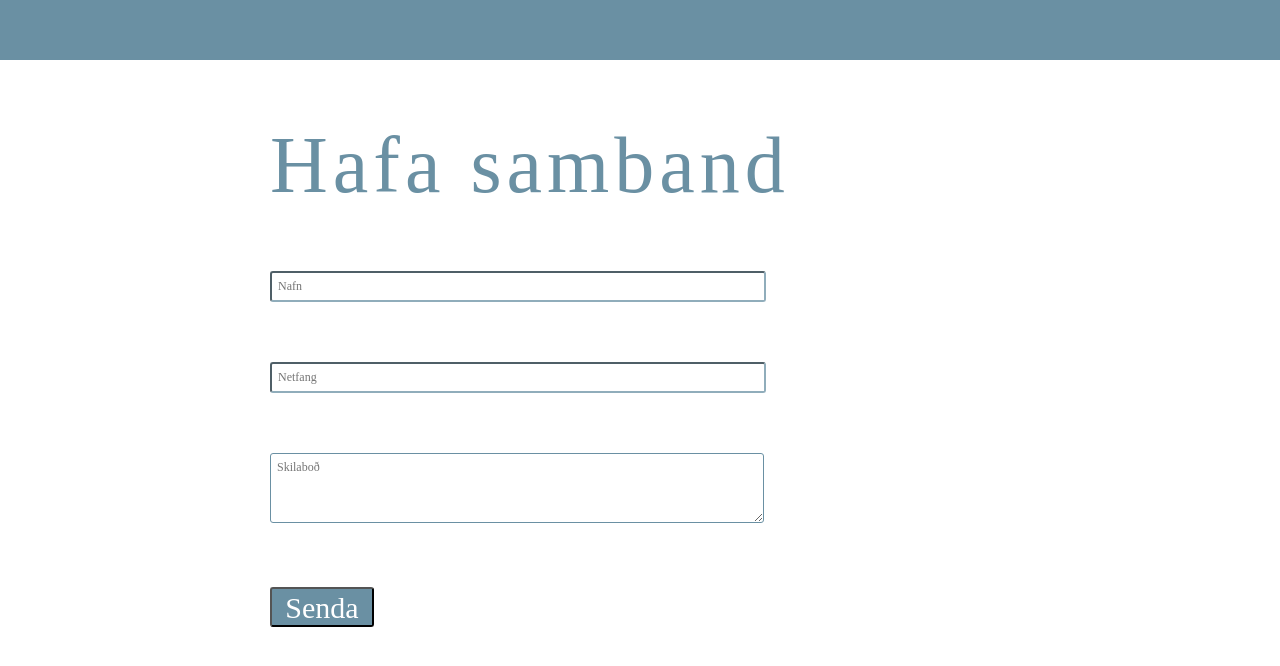
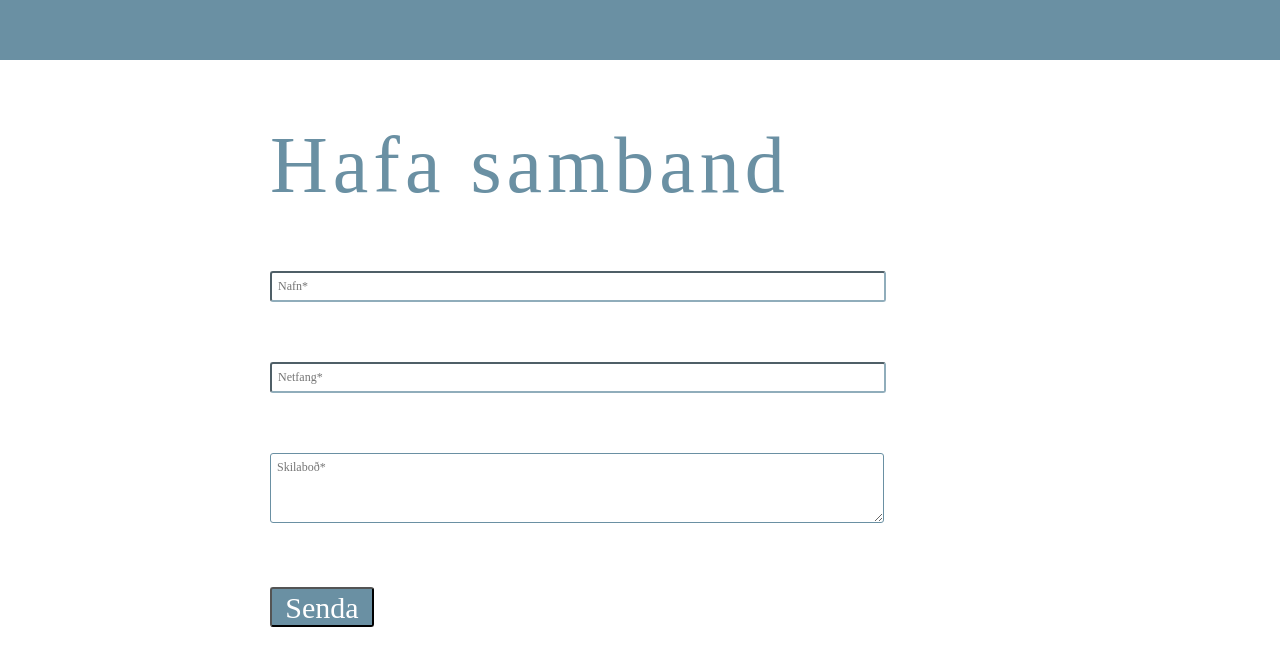
Before and after one commit to Spjara/spjara-info-page, a React (Create React App) app: page / in a window 1280 px wide. Shown: the part 2340-3006 px from the top of the page. Built offline with nearby package versions, Linux system fonts and the light colour scheme.

Commit message:
Change input width to % for scaleness

```diff
--- a/src/components/Contact/Contact.tsx
+++ b/src/components/Contact/Contact.tsx
@@ -19,6 +19,7 @@ const Title = styled.div`
   color: #6a90a3;
   padding: 60px 0 0 30px;
   letter-spacing: 5px;
+  width: 75%;
 `;
 
 const Input = styled.input`
@@ -29,7 +30,7 @@ const Input = styled.input`
   border-color: #90adbb;
   margin: 100;
   font-size: 1.5vh;
-  width: 60vh;
+  width: 75%;
   color: #3a535f;
 `;
 
@@ -43,13 +44,13 @@ const Message = styled.textarea`
   margin: 100;
   font-size: 1.5vh;
   color: #3a535f;
-  width: 60vh;
+  width: 75%;
   height: 7vh;
 `;
 
 const Button = styled.button`
   font-size: 1em;
-  margin: 60px 0 0 30px;
+  margin: 60px 0 20px 30px;
   border-radius: 3px;
   width: 104px;
   height: 40px;
@@ -116,9 +117,9 @@ function Contact() {
       <Content>
         <Title>Hafa samband</Title>
         <Form onSubmit={handleSubmit(onSubmit)}>
-         <Input name="name" placeholder="Nafn" type="text" ref={register({ required: true})} ></Input>
-         <Input name="email" placeholder="Netfang" type="text" ref={register({ required: true})}></Input>
-         <Message placeholder="Skilaboð" name="msg" ref={register({ required: true})}></Message>
+         <Input name="name" placeholder="Nafn*" type="text" ref={register({ required: true})} ></Input>
+         <Input name="email" placeholder="Netfang*" type="text" ref={register({ required: true})}></Input>
+         <Message placeholder="Skilaboð*" name="msg" ref={register({ required: true})}></Message>
          <Button type="submit">Senda</Button>
         </Form>
         <SubmitMsg>{submitMsg}</SubmitMsg>
```
